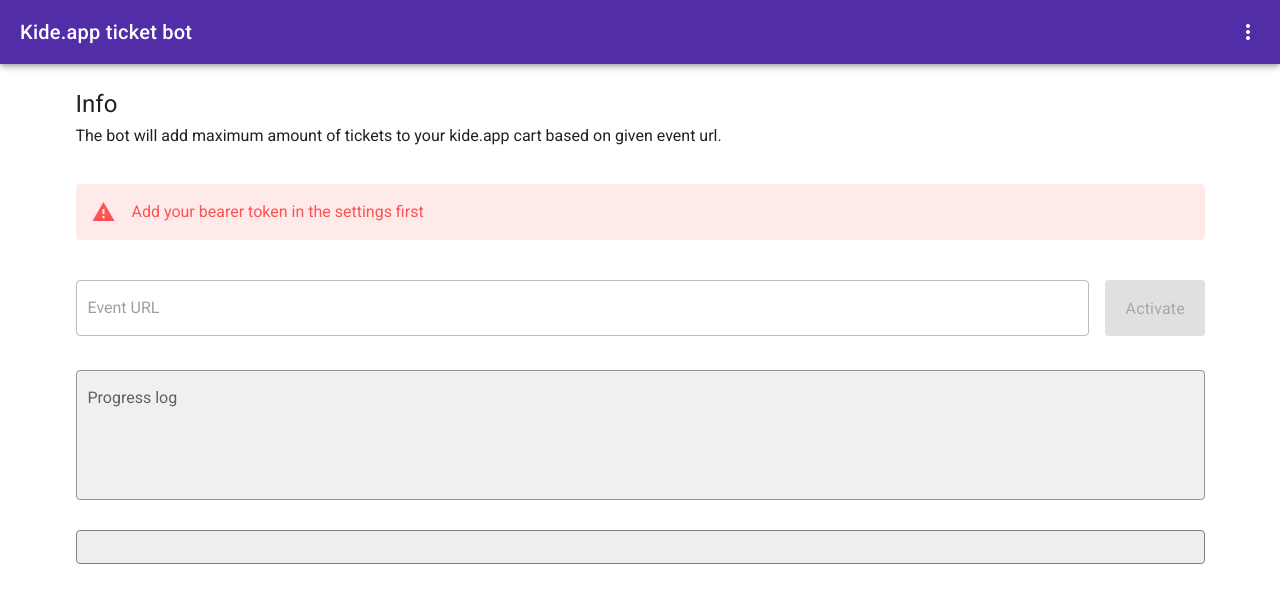
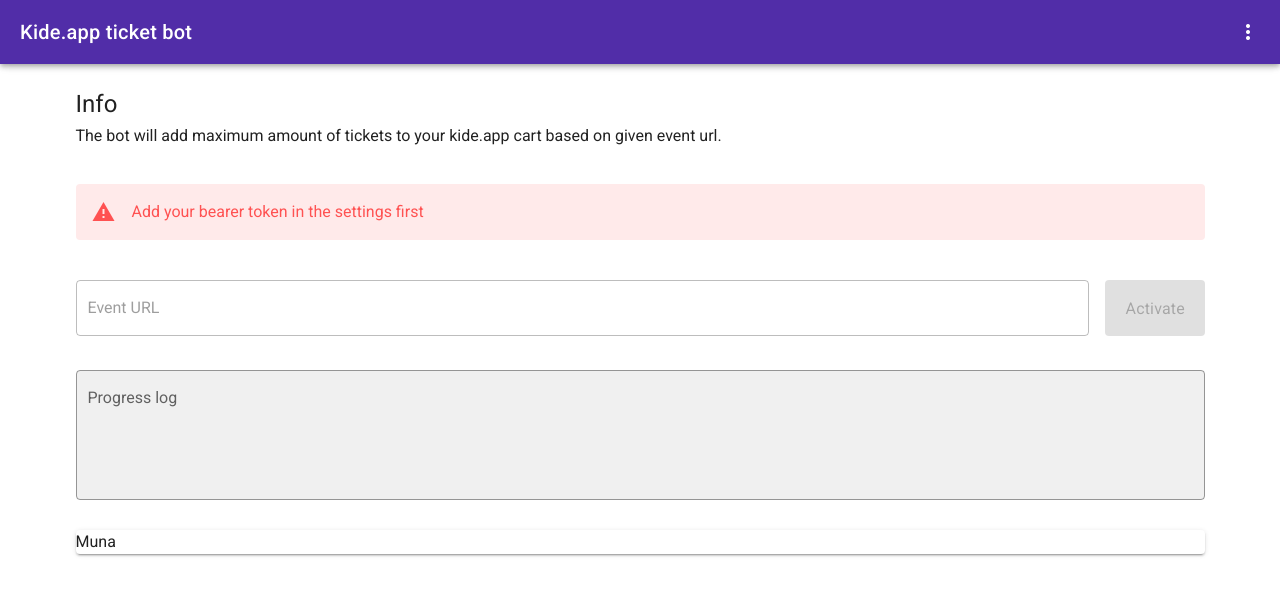
Before and after one commit to AleksiVirkkala/KideAppBot, a Vue app: page / in a window 1280 px wide. Shown: the top 602 px of the page. Built offline with nearby package versions, Linux system fonts and the light colour scheme.

Commit message:
Revert "Created loggin waiting method and line to tell if sales have started"
This reverts commit 858a4a14066a5f011edf907384d13a819c076f4f.

```diff
--- a/src/components/Output.vue
+++ b/src/components/Output.vue
@@ -1,51 +1,11 @@
 <template>
-  <v-card width="100%" outlined class="logFrame pa-4">
-    <v-fade-transition group>
-      <component :is="'div'" v-for="(logLine, i) in logData" :key="i">
-        <!-- Row is title row -->
-
-        <template v-if="logLine.type === 't'">
-          <h4>{{ getPrefix(logLine.type) }} {{ logLine.msg }}</h4>
-        </template>
-
-        <!-- Row is general row -->
-
-        <template v-else>
-          <p>
-            {{ getPrefix(logLine.type) }} {{ logLine.msg }}
-            <code v-if="!!logLine.value">{{ logLine.value }}</code>
-          </p>
-        </template>
-      </component>
-    </v-fade-transition>
+  <v-card width="100%">
+    Muna
   </v-card>
 </template>
 
 <script>
-export default {
-  name: 'Output',
-  props: {
-    logData: {
-      type: Array,
-      required: true
-    }
-  },
-  methods: {
-    getPrefix(type) {
-      if (!type) return ''
-      if (type === 'e') return '❌'
-      else if (type === 'w') return '⚠️'
-      else if (type === 's') return '✅'
-      else if (type === 'l') return '⌛'
-    }
-  }
-}
+export default {}
 </script>
 
-<style lang="scss" scoped>
-.logFrame {
-  background-color: #eeeeee;
-  border-width: 1px;
-  border-color: grey;
-}
-</style>
+<style lang="scss" scoped></style>
```
